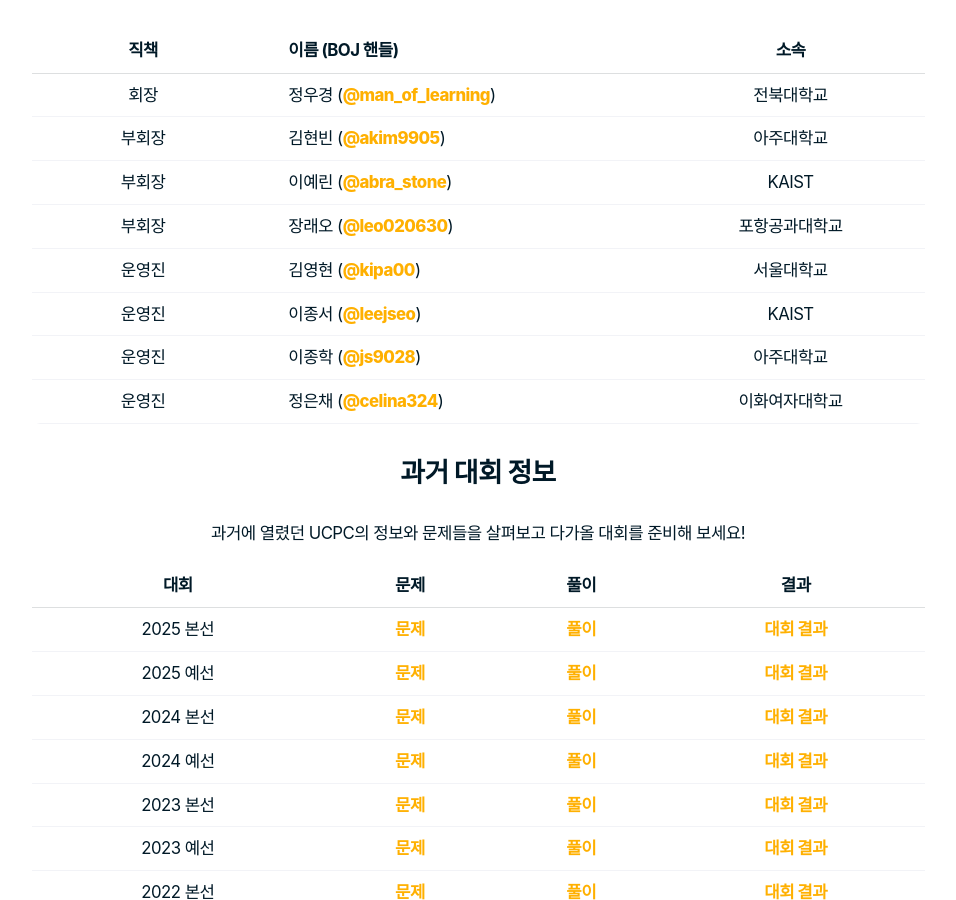
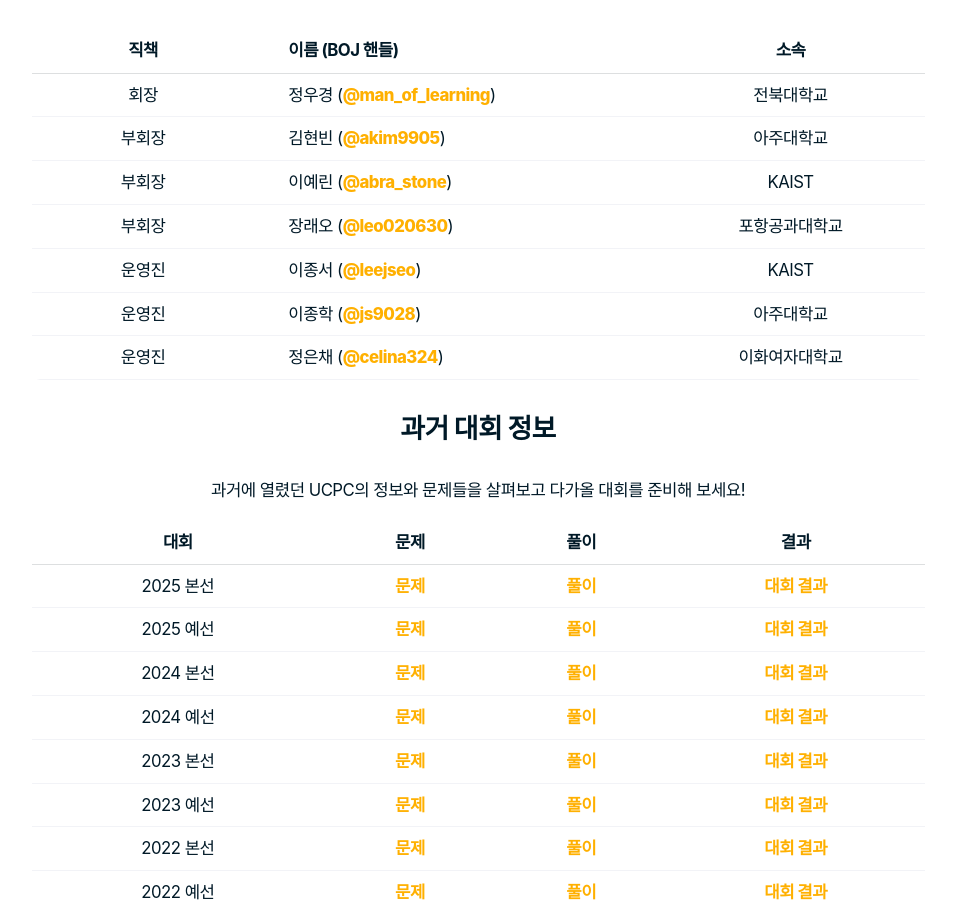
Before and after one commit to ucpcc/main, a Jekyll site: the page built from index.md, in a window 1280 px wide and 900 px high, scrolled down 3119 px. Shown: the whole window, without its empty margins (162-1118 px from the left). Built offline with Jekyll 4.4.1, drawn with Linux system fonts in a browser that asks for light colours; some web fonts are replaced.

Commit message:
Say goodbye to kipa00

```diff
--- a/index.md
+++ b/index.md
@@ -83,7 +83,6 @@ title: 전국 대학생 프로그래밍 대회 동아리 연합
 | 부회장 | 김현빈 ([@akim9905](https://www.acmicpc.net/user/akim9905){:target="_blank"}) | 아주대학교 |
 | 부회장 | 이예린 ([@abra_stone](https://www.acmicpc.net/user/abra_stone){:target="_blank"}) | KAIST |
 | 부회장 | 장래오 ([@leo020630](https://www.acmicpc.net/user/leo020630){:target="_blank"}) | 포항공과대학교 |
-| 운영진 | 김영현 ([@kipa00](https://www.acmicpc.net/user/kipa00){:target="_blank"}) | 서울대학교 |
 | 운영진 | 이종서 ([@leejseo](https://www.acmicpc.net/user/leejseo){:target="_blank"}) | KAIST |
 | 운영진 | 이종학 ([@js9028](https://www.acmicpc.net/user/js9028){:target="_blank"}) | 아주대학교 |
 | 운영진 | 정은채 ([@celina324](https://www.acmicpc.net/user/celina324){:target="_blank"}) | 이화여자대학교 |
```
